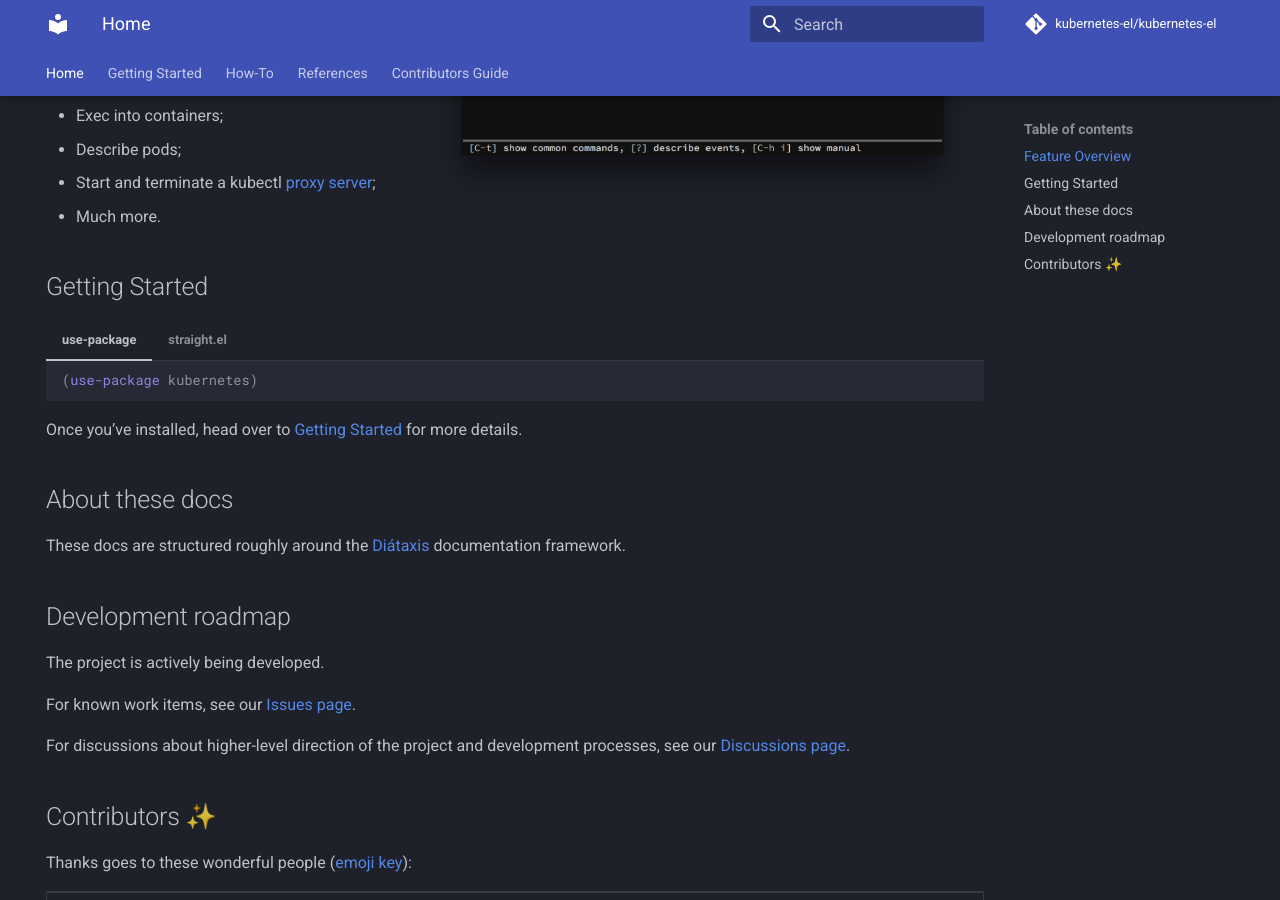
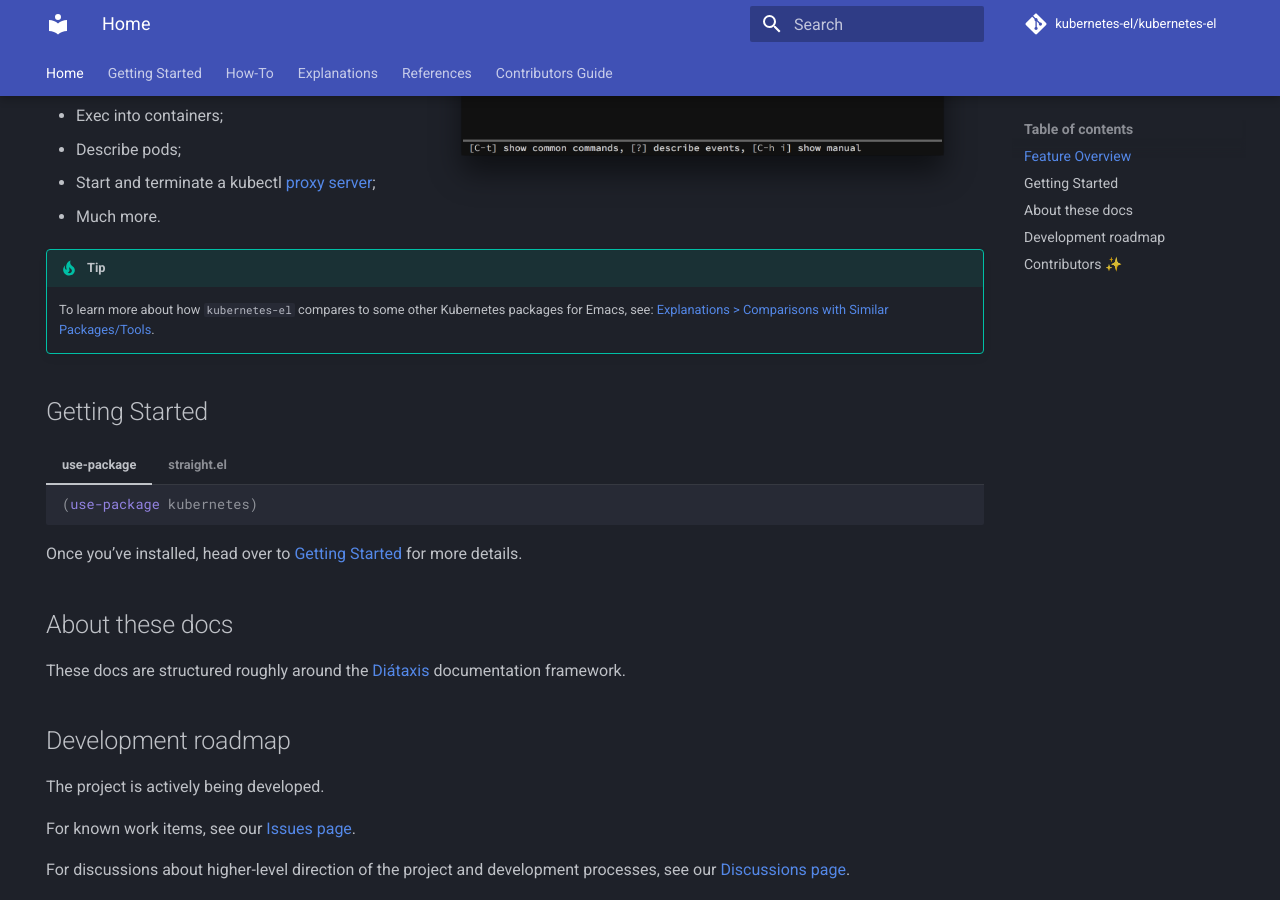
Before and after one commit to kubernetes-el/kubernetes-el, an MkDocs documentation site: the page built from docs/index.md, in a window 1280 px wide and 900 px high, scrolled down 494 px. Built offline with MkDocs 1.6.1 and Material for MkDocs 9.7.7, drawn with Linux system fonts in a browser that asks for light colours; comment, search, counter and statistics services are not loaded; some of the changed lines change nothing that is shown.

Commit message:
docs: Add page comparing w/ peer packages
Closes #251.

```diff
--- /dev/null
+++ b/docs/explanations/comparisons.md
@@ -0,0 +1,33 @@
+# Comparisons with Similar Packages/Tools
+
+This page compares `kubernetes-el` with some of its peer packages.
+
+## [Kele]
+
+[Kele] is an early-stage Kubernetes cluster management package for Emacs.
+
+[Kele] aims to provide a cluster management interface that is more piecemeal and
+targeted than `kubernetes-el`. Kele optimizes for minimal context-switching,
+providing quick and targeted keybindings and nested command trees that enable
+you to get the answers that you need -- or carry out the tasks that you need to
+carry out -- and return to your other work as quickly as possible.
+
+One advantage that [Kele] has over `kubernetes-el` is its **day-one support for
+custom resources** and the full Kubernetes core resource API -- Pods,
+Deployments, DaemonSets, etc. `kubernetes-el`'s lack of support for both is a
+long-standing drawback of the package (see [`kubernetes-el/kubernetes-el#69`]).
+
+On the other hand, `kubernetes-el` has far more of a "GUI" than Kele. It centers
+heavily around an "overview"-based interface and is, as a result, more suited to
+in-depth, intentful, focused exploration of one's cluster(s).
+
+## [kubel]
+
+[kubel] is a similar "UI-centric" cluster management package to
+[kubernetes-el]. Its advantage over [kubernetes-el] is its accommodation of
+users with limited privilege/permissions within the clusters in question.
+
+[kubel]: https://github.com/abrochard/kubel
+[Kele]: https://jonathanj.in/kele.el
+[`kubernetes-el/kubernetes-el#69`]: https://github.com/kubernetes-el/kubernetes-el/issues/69
+[`kubernetes-el/kubernetes-el#306`]: https://github.com/kubernetes-el/kubernetes-el/issues/306
--- a/docs/index.md
+++ b/docs/index.md
@@ -24,6 +24,12 @@
 - Much more.
 
 [kubectl proxy]: https://kubernetes.io/docs/tasks/extend-kubernetes/http-proxy-access-api/
+
+!!! tip
+
+    To learn more about how `kubernetes-el` compares to some other Kubernetes packages for
+    Emacs, see: [Explanations > Comparisons with Similar
+    Packages/Tools](./explanations/comparisons.md).
 
 ## Getting Started
 
--- a/mkdocs.yaml
+++ b/mkdocs.yaml
@@ -15,6 +15,8 @@
           - getting-started/tutorials/index.md
           - Feature Overview: getting-started/tutorials/0-feature-overview.md
   - How-To: how-to.md
+  - Explanations:
+      - explanations/comparisons.md
   - References:
       - references/index.md
       - Changelog: CHANGELOG.md
```
